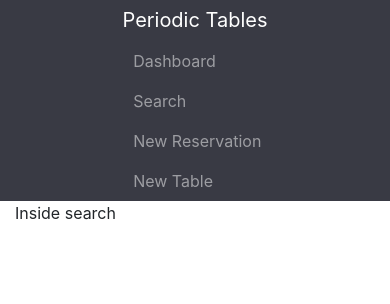
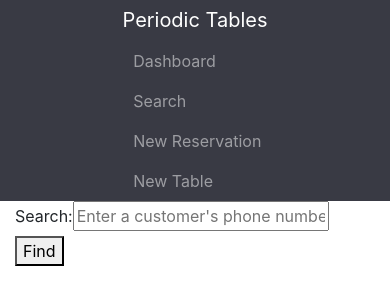
Before and after one commit to GolamHossain9355/restaurant-reservation, a React (Create React App) app in the folder front-end/: page /search in a window 390 px wide. Shown: the top 304 px of the page. Built offline with nearby package versions, Linux system fonts and the light colour scheme; no server answers; a web font is replaced by a local one.

Commit message:
Added search functionality on the frontend. Able to search reservations by mobile number

```diff
--- a/front-end/src/reservations/ListAllReservations.js
+++ b/front-end/src/reservations/ListAllReservations.js
@@ -1,4 +1,4 @@
-export default function ListReservations({ reservations }) {
+export default function ListAllReservations({ reservations }) {
   return (
     <>
       {reservations.length ? (
--- a/front-end/src/search/SearchReservations.js
+++ b/front-end/src/search/SearchReservations.js
@@ -1,8 +1,60 @@
+import React, { useState } from "react";
+import { listReservationsByMobileNumber } from "../utils/api";
+import ErrorAlert from "../layout/ErrorAlert";
+import ListAllReservations from "../reservations/ListAllReservations";
 
-export default function SearchReservation(reservations) {
+export default function SearchReservation() {
+  const [matchingReservations, setMatchingReservations] = useState([]);
+  const [reservationsError, setReservationsError] = useState(null);
+  const [mobileNumber, setMobileNumber] = useState("");
+
+  const changeHandler = ({ target }) => {
+    setMobileNumber(target.value);
+  };
+
+  const submitHandler = (event) => {
+    event.preventDefault();
+    const abortController = new AbortController();
+
+    async function loadMatchingReservations() {
+      try {
+        const data = await listReservationsByMobileNumber(
+          mobileNumber,
+          abortController.signal
+        );
+        data.length
+          ? setMatchingReservations(data)
+          : setMatchingReservations(["no reservation"]);
+      } catch (error) {
+        setReservationsError(error);
+      }
+    }
+
+    loadMatchingReservations();
+    return () => abortController.abort();
+  };
+
   return (
     <>
-      <p>Inside search</p>
+      <ErrorAlert error={reservationsError} />
+      <form onSubmit={submitHandler}>
+        <label htmlFor="mobile_number">Search: </label>
+        <input
+          type="text"
+          id="mobile_number"
+          name="mobile_number"
+          placeholder="Enter a customer's phone number"
+          onChange={changeHandler}
+          value={mobileNumber}
+        ></input>
+        <button type="submit">Find</button>
+      </form>
+      {matchingReservations.length > 0 && matchingReservations[0] !== "no reservation" && (
+        <ListAllReservations reservations={matchingReservations} />
+      )}
+      {matchingReservations[0] === "no reservation" && (
+        <h4>No reservations found</h4>
+      )}
     </>
-  )
+  );
 }
--- a/front-end/src/utils/api.js
+++ b/front-end/src/utils/api.js
@@ -57,16 +57,24 @@ async function fetchJson(url, options, onCancel) {
  *  a promise that resolves to a possibly empty array of reservation saved in the database.
  */
 
-export async function listReservations(params, signal) {
-  const url = new URL(`${API_BASE_URL}/reservations?date=${params}`);
+export async function listReservations(date, signal) {
+  const url = new URL(`${API_BASE_URL}/reservations?date=${date}`);
 
-  Object.entries(params).forEach(([key, value]) =>
+  Object.entries(date).forEach(([key, value]) =>
     url.searchParams.append(key, value.toString())
   );
 
   return await fetchJson(url, { headers, signal }, [])
     .then(formatReservationDate)
     .then(formatReservationTime);
+}
+
+export async function listReservationsByMobileNumber(mobile_number, signal) {
+  const url = new URL(
+    `${API_BASE_URL}/reservations?mobile_number=${mobile_number}`
+  );
+
+  return await fetchJson(url, { headers, signal }, []);
 }
 
 export async function createReservation(reservation, signal) {
@@ -113,7 +121,6 @@ export async function createTable(table, signal) {
   return await fetchJson(url, options, {});
 }
 
-
 export async function clearTableAssignment(tableId, signal) {
   const url = new URL(`${API_BASE_URL}/tables/${tableId}/seat`);
 
```
